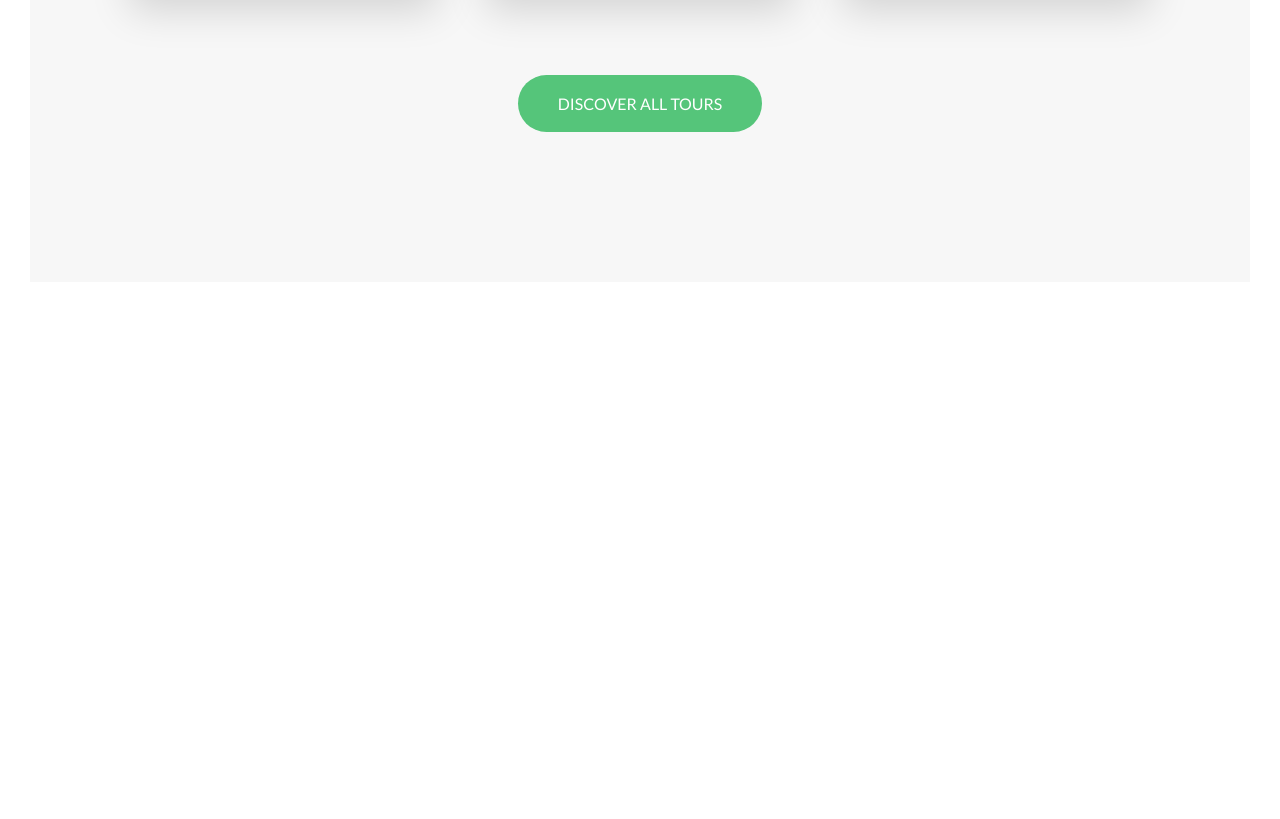
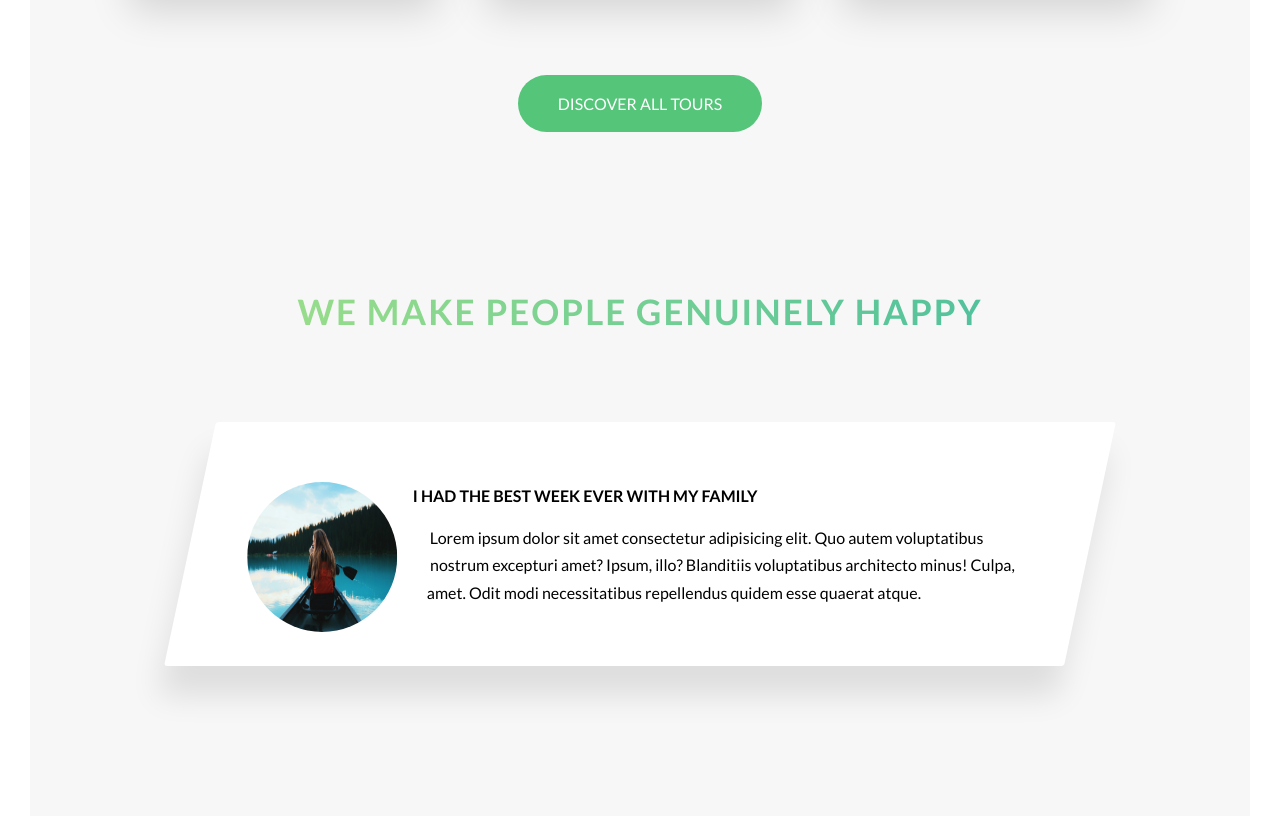
Before and after one commit to ohthatmarissa/natours, a website: page index.html in a window 1280 px wide. Shown: the part 2775-3594 px from the top of the page. Before the commit the page ends 3087 px from the top, so only its background shows below. Drawn offline with nearby package versions, Linux system fonts and the light colour scheme.

Commit message:
add stories section with individual story rows with figure images that clip path and shape-outside into a circle with text wrapping around img

```diff
--- a/index.html
+++ b/index.html
@@ -239,6 +239,26 @@
                 <a href="#" class="btn btn--green">Discover All Tours</a>
             </div>
         </section>
+        <section class="section-stories">
+            <div class="u-center-text u-margin-bottom-big">
+                <h2 class="heading-secondary">
+                    We Make People Genuinely Happy
+                </h2>
+            </div>
+            <div class="row">
+                <div class="story">
+                    <figure class="story__shape">
+                        <img src="img/nat-8.jpg" alt="person on a tour" class="story__img">
+                    </figure>
+                    <div class="story__text">
+                        <h3 class="heading-tertiary u-margin-bottom-small">I had the best week ever with my family</h3>
+                        <p>Lorem ipsum dolor sit amet consectetur adipisicing elit. Quo autem voluptatibus nostrum
+                            excepturi amet? Ipsum, illo? Blanditiis voluptatibus architecto minus! Culpa, amet. Odit
+                            modi necessitatibus repellendus quidem esse quaerat atque.</p>
+                    </div>
+                </div>
+            </div>
+        </section>
     </main>
     <!--
     <section class="grid-test">
--- /dev/null
+++ b/sass/components/_story.scss
@@ -0,0 +1,31 @@
+.story {
+  width: 75%;
+  margin: 0 auto;
+  box-shadow: 0 3rem 3rem rgba($color-black, 0.1);
+  background-color: $color-white;
+  border-radius: 0.3rem;
+  padding: 6rem;
+  padding-left: 9rem;
+  transform: skewX(-12deg); //makes the section diagonal
+
+  & > * {
+  }
+
+  &__shape {
+    width: 15rem;
+    height: 15rem;
+    float: left;
+    shape-outside: circle(50% at 50% 50%); //makes the image a circle
+    clip-path: circle(50% at 50% 50%);
+    transform: translateX(-3rem) skewX(12deg); //makes the img straight after skew transform
+  }
+
+  &__img {
+    width: 100%; //makes the image fit in the circle
+    height: 100%;
+  }
+
+  &__text {
+    transform: skewX(12deg); //makes the text straight after skew transform
+  }
+}
--- a/sass/main.scss
+++ b/sass/main.scss
@@ -11,6 +11,7 @@
 @import "components/card";
 @import "components/composition";
 @import "components/feature-box";
+@import "components/story";
 
 @import "layout/header";
 @import "layout/grid";
--- a/sass/pages/_home.scss
+++ b/sass/pages/_home.scss
@@ -24,3 +24,8 @@
   padding: 20rem 10rem 15rem 10rem;
   margin-top: -7rem;
 }
+
+.section-stories {
+  padding-bottom: 15rem;
+  background-color: $color-grey-light-1;
+}
```
Also changed, not shown: css/style.css.
